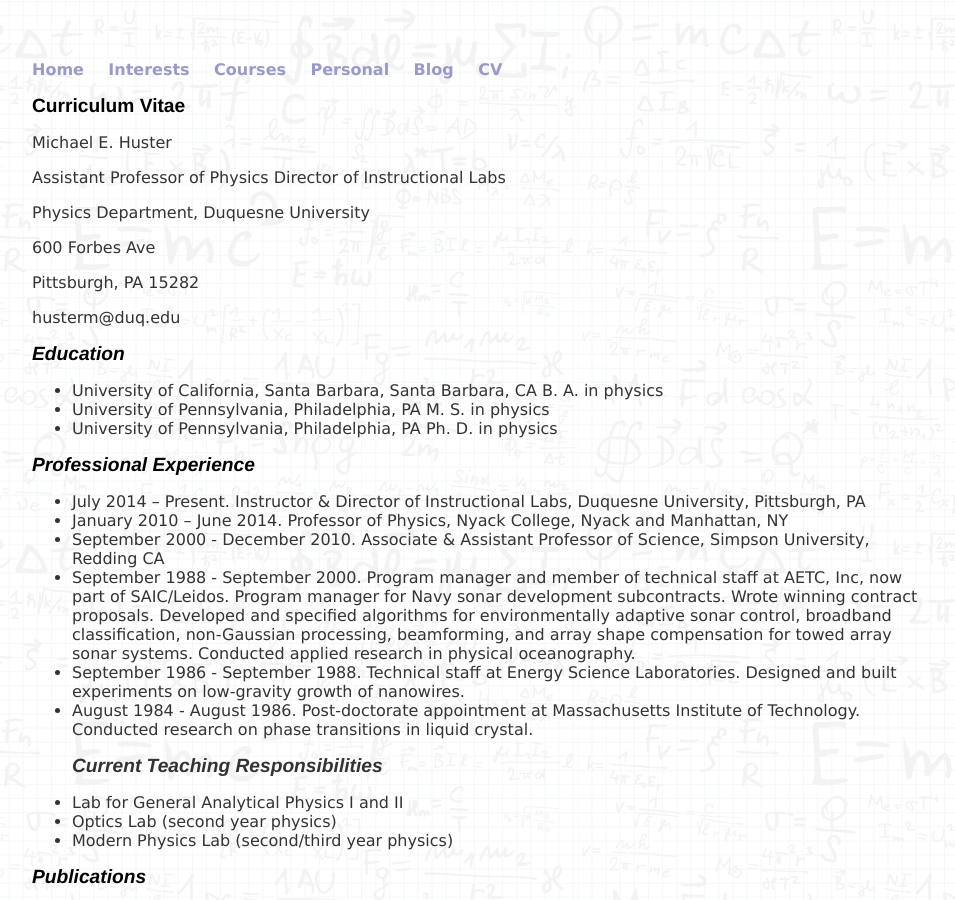
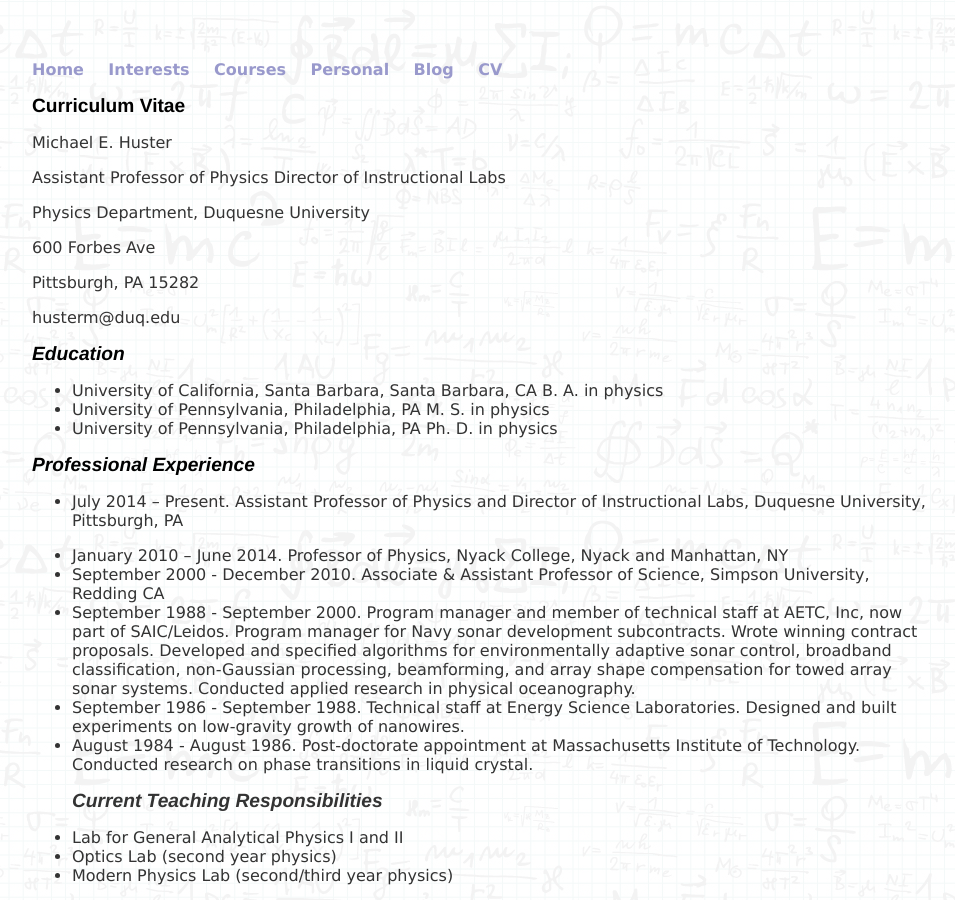
Before and after one commit to profhuster/profhuster.github.io, a Jekyll site: the page built from cv/index.md, in a window 1280 px wide and 900 px high. Shown: the whole window, without its empty margins (160-1115 px from the left). Built offline with Jekyll 4.4.1, drawn with Linux system fonts in a browser that asks for light colours.

Commit message:
Update index.md

```diff
--- a/cv/index.md
+++ b/cv/index.md
@@ -29,7 +29,8 @@
 
 ## Professional Experience
 * July 2014 – Present.
-Instructor & Director of Instructional Labs, Duquesne University, Pittsburgh, PA
+Assistant Professor of Physics and Director of Instructional Labs, Duquesne University, Pittsburgh, PA
+
 * January 2010 – June 2014.
 Professor of Physics, Nyack College, Nyack and Manhattan, NY
 * September 2000 - December 2010.
```
